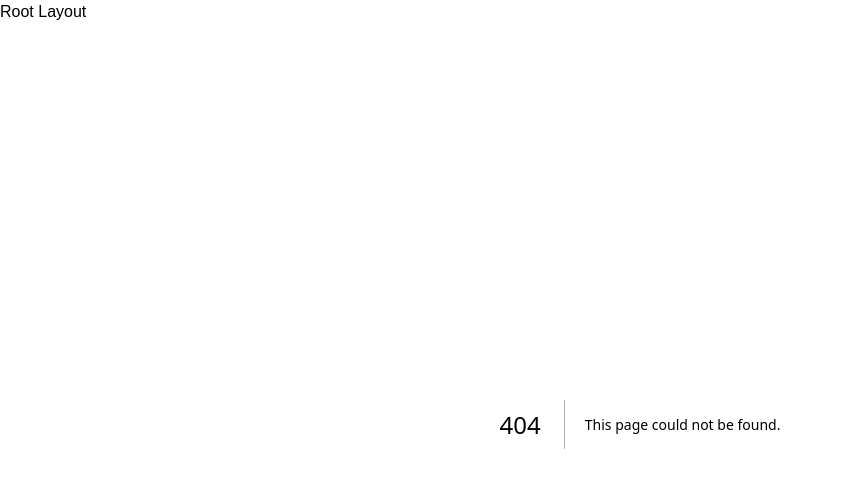
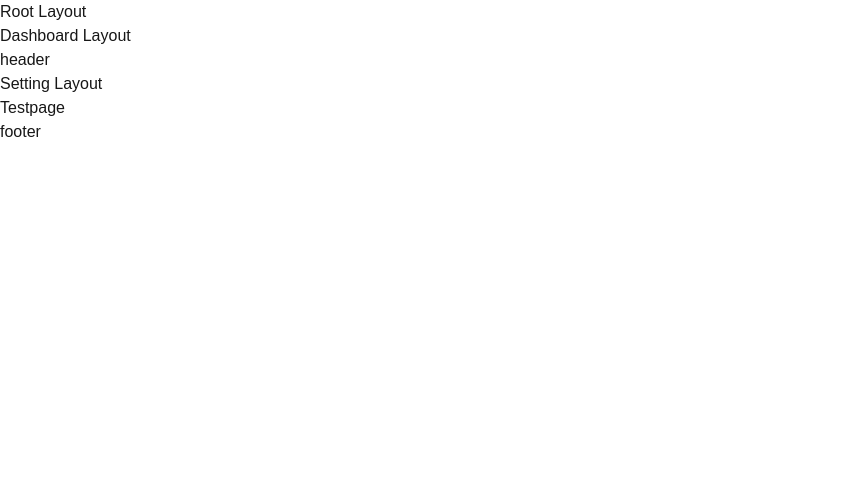
Before and after one commit to PrabhuSPK/NextJS, a Next.js app in the folder JVLCode/jvl-app/: page /dashboard/settings/test in a window 1280 px wide. Before the commit this address had no page. Shown: the top 488 px of the page, without its empty margins (0-843 px from the left). Built offline with nearby package versions, Linux system fonts and the light colour scheme.

Commit message:
Layouts & Props - Nested Routing 2

```diff
--- /dev/null
+++ b/JVLCode/jvl-app/src/app/dashboard/settings/layout.js
@@ -0,0 +1,12 @@
+import React from 'react'
+
+const Layout = ({children}) => {
+  return (
+    <div>
+        <h1>Setting Layout </h1>
+        {children}
+    </div>
+  )
+}
+
+export default Layout
--- /dev/null
+++ b/JVLCode/jvl-app/src/app/dashboard/settings/test/page.js
@@ -0,0 +1,9 @@
+import React from 'react'
+
+const Testpage = () => {
+  return (
+    <div>Testpage</div>
+  )
+}
+
+export default Testpage
```
